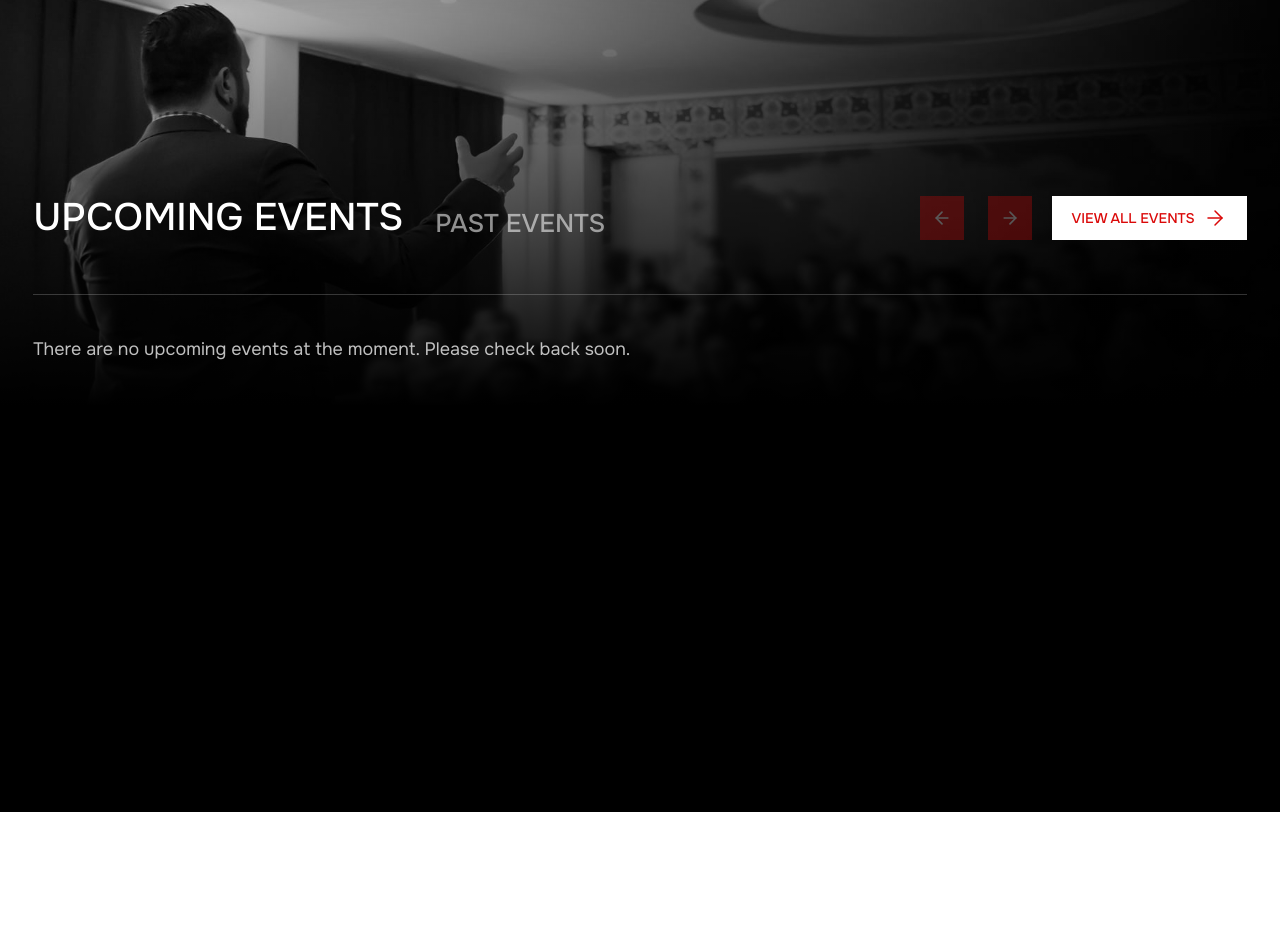
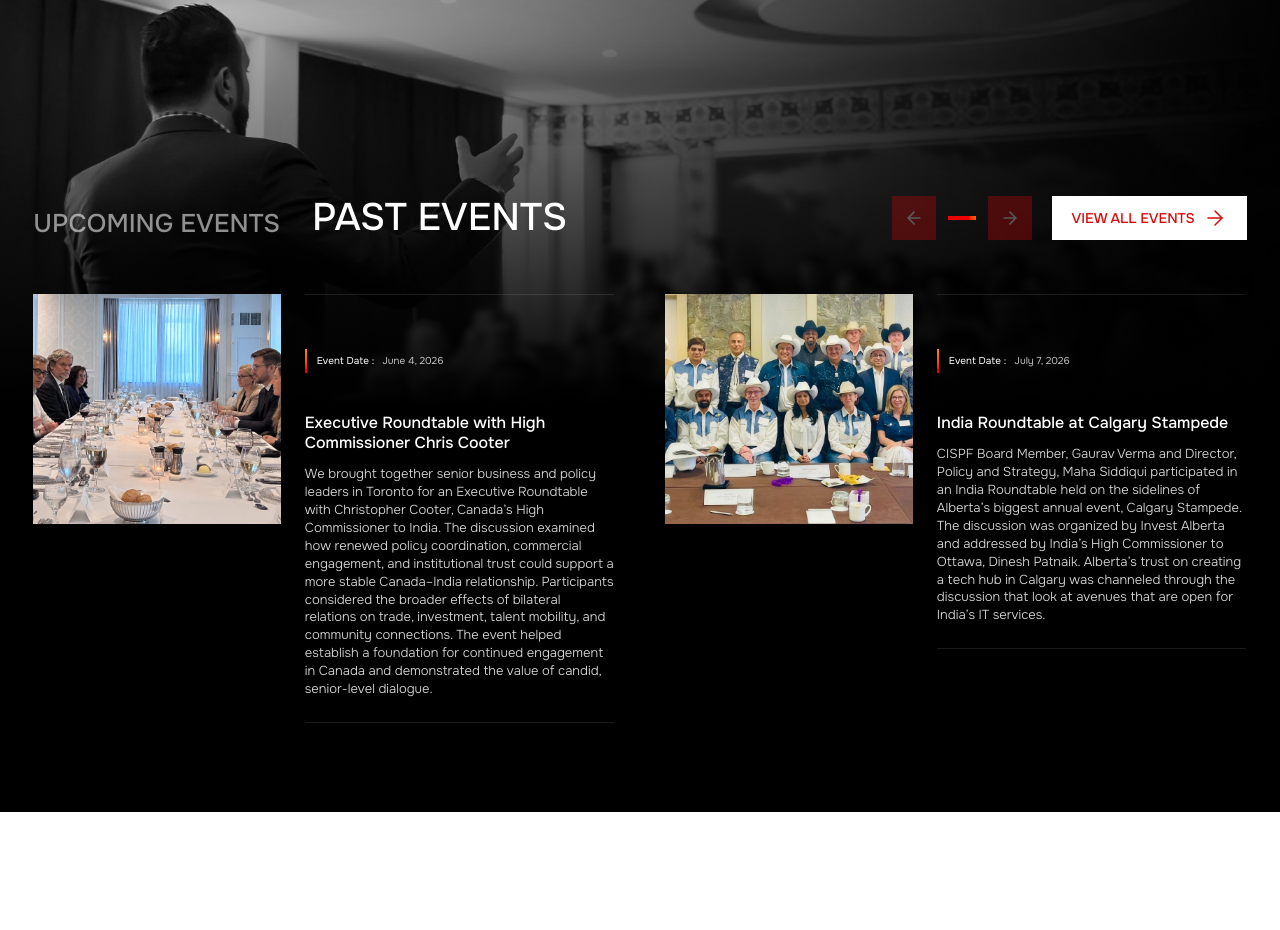
Before and after one commit to abhinavlitmus-crypto/cispf, a Next.js app in the folder web/: page / in a window 1280 px wide. Shown: the part 4228-5158 px from the top of the page. Built offline with nearby package versions, Linux system fonts and the light colour scheme.

Commit message:
Default Tab when other tab is empty

```diff
--- a/web/src/components/sections/events/EventsListing/EventsListing.tsx
+++ b/web/src/components/sections/events/EventsListing/EventsListing.tsx
@@ -7,7 +7,7 @@ import Button from "@/components/common/Button/Button";
 import EventCard from "@/components/common/EventCard/EventCard";
 import EventTabs from "@/components/common/EventTabs/EventTabs";
 import Pagination from "@/components/common/Pagination/Pagination";
-import { emptyEventMessages, eventItems, type EventCategory } from "@/constants/events";
+import { defaultEventCategory, emptyEventMessages, eventItems, type EventCategory } from "@/constants/events";
 
 const pageSize = 6;
 
@@ -17,7 +17,7 @@ const filterButtonClasses = [
 ].join(" ");
 
 export default function EventsListing() {
-  const [category, setCategory] = useState<EventCategory>("upcoming");
+  const [category, setCategory] = useState<EventCategory>(defaultEventCategory);
   const [page, setPage] = useState(1);
   const panelRef = useRef<HTMLDivElement>(null);
   const items = eventItems[category];
--- a/web/src/components/sections/home/Events/Events.tsx
+++ b/web/src/components/sections/home/Events/Events.tsx
@@ -10,7 +10,7 @@ import type { Swiper as SwiperInstance } from "swiper";
 import "swiper/css";
 import EventCard from "@/components/common/EventCard/EventCard";
 import EventTabs, { eventTabs } from "@/components/common/EventTabs/EventTabs";
-import { emptyEventMessages, eventItems, type EventCategory } from "@/constants/events";
+import { defaultEventCategory, emptyEventMessages, eventItems, type EventCategory } from "@/constants/events";
 
 // The grouping changes at the same breakpoint as the card layout.
 function subscribeToViewport(callback: () => void) {
@@ -25,7 +25,7 @@ export default function Events() {
   const desktop = useSyncExternalStore(subscribeToViewport, getDesktopSnapshot, getServerSnapshot);
   const pageSize = desktop ? 4 : 1;
   const slider = useRef<Partial<Record<EventCategory, SwiperInstance>>>({});
-  const [category, setCategory] = useState<EventCategory>("upcoming");
+  const [category, setCategory] = useState<EventCategory>(defaultEventCategory);
   const [page, setPage] = useState(0);
   const items = eventItems[category];
   const pageCount = Math.ceil(items.length / pageSize);
--- a/web/src/constants/events.ts
+++ b/web/src/constants/events.ts
@@ -63,3 +63,6 @@ export const eventItems: Record<EventCategory, EventItem[]> = {
   upcoming: [],
   past: [executiveRoundtable, calgaryRoundtable],
 };
+
+// Open on past events while nothing is scheduled.
+export const defaultEventCategory: EventCategory = eventItems.upcoming.length ? "upcoming" : "past";
```
